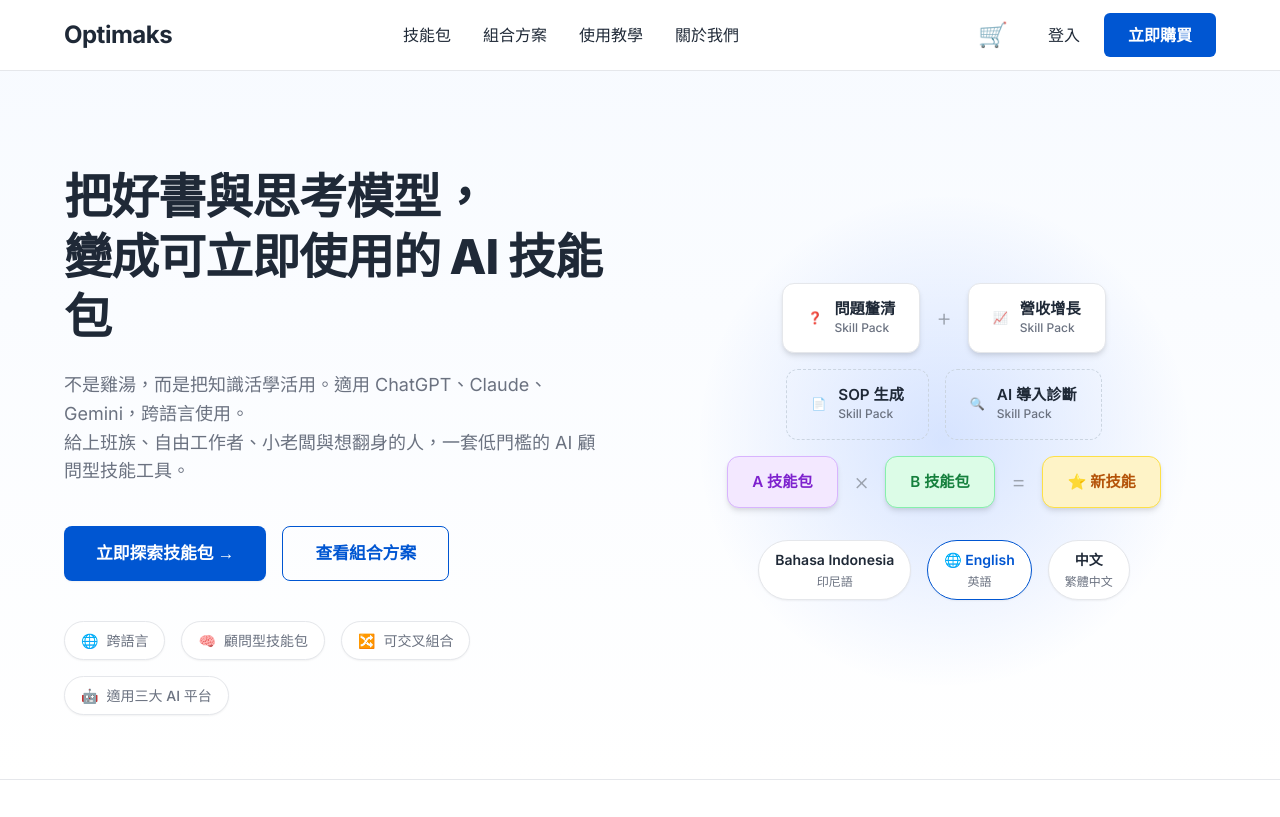
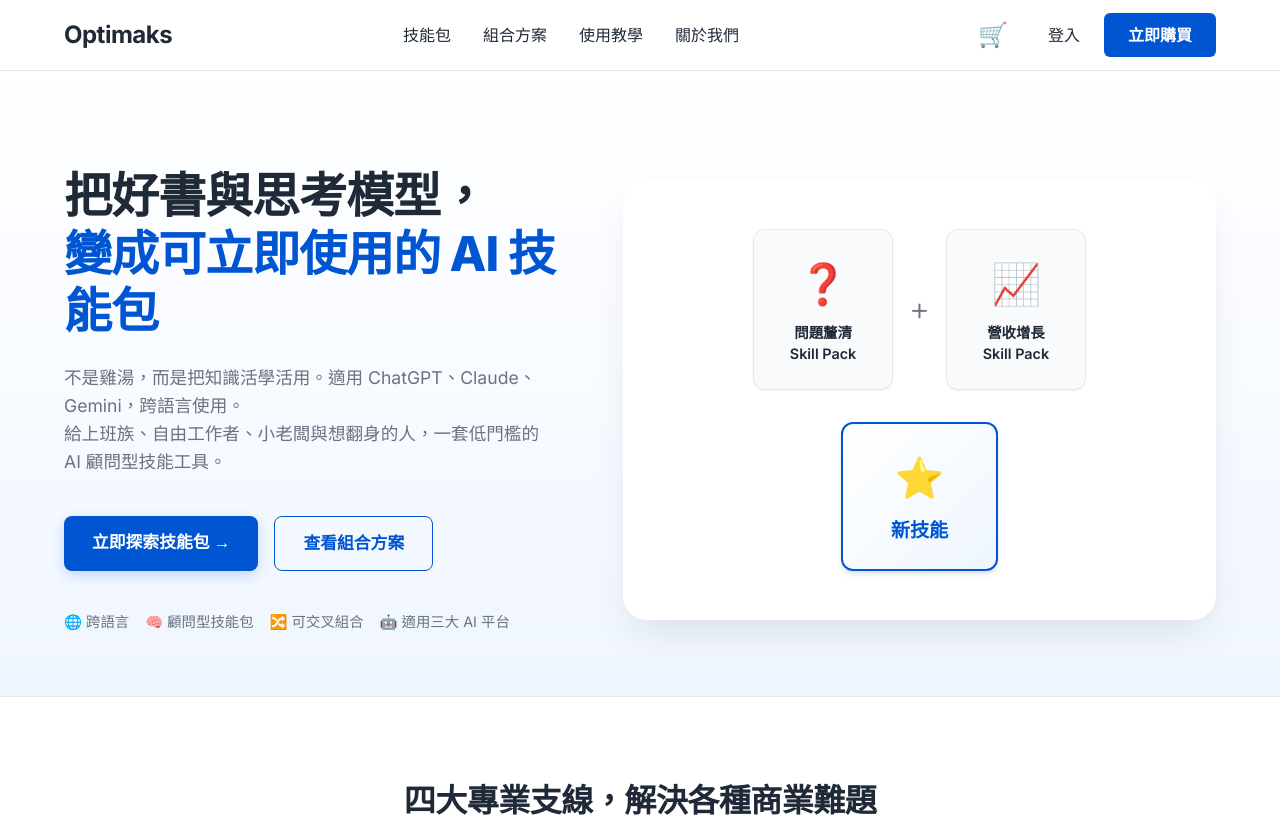
Before and after one commit to optimakspaul/skill_marketplace, a Next.js app: page / in a window 1280 px wide. Shown: the top 817 px of the page. Built offline with nearby package versions, Linux system fonts and the light colour scheme; no server answers.

Commit message:
fix: Revert Hero Section to original 3b12185 look

```diff
--- a/src/app/page.module.css
+++ b/src/app/page.module.css
@@ -54,9 +54,8 @@
    1. Hero Section
    ========================================================================== */
 .hero {
-  position: relative;
   padding: 6rem 0 4rem;
-  background: linear-gradient(180deg, rgba(240, 246, 255, 0.5) 0%, rgba(255, 255, 255, 1) 100%);
+  background: linear-gradient(180deg, #FFFFFF 0%, #F0F6FF 100%);
   border-bottom: 1px solid var(--border-color);
   overflow: hidden;
 }
@@ -75,14 +74,18 @@
 .heroTitle {
   font-size: 3rem;
   font-weight: 800;
-  line-height: 1.25;
+  line-height: 1.2;
   margin-bottom: 1.5rem;
   color: var(--text-main);
   letter-spacing: -1px;
 }
 
+.heroTitleHighlight {
+  color: var(--primary-color);
+}
+
 .heroSubtitle {
-  font-size: 1.125rem;
+  font-size: 1.1rem;
   color: var(--text-muted);
   line-height: 1.6;
   margin-bottom: 2.5rem;
@@ -97,37 +100,29 @@
 .btnPrimary {
   background-color: var(--primary-color);
   color: white;
-  padding: 0.875rem 2rem;
+  padding: 0.85rem 1.75rem;
   border-radius: 8px;
   font-weight: 600;
   font-size: 1.05rem;
   transition: all 0.2s ease;
-  box-shadow: var(--shadow-sm);
-  display: inline-flex;
-  align-items: center;
-  justify-content: center;
-  text-decoration: none;
+  box-shadow: 0 4px 14px 0 rgba(0, 86, 210, 0.2);
 }
 
 .btnPrimary:hover {
   background-color: var(--primary-hover);
   transform: translateY(-2px);
-  box-shadow: 0 6px 20px 0 rgba(0, 82, 255, 0.4);
+  box-shadow: 0 6px 20px 0 rgba(0, 86, 210, 0.3);
 }
 
 .btnOutline {
   background-color: transparent;
   color: var(--primary-color);
-  border: 1.5px solid var(--primary-color);
-  padding: 0.875rem 2rem;
+  border: 1px solid var(--primary-color);
+  padding: 0.85rem 1.75rem;
   border-radius: 8px;
   font-weight: 600;
   font-size: 1.05rem;
   transition: all 0.2s ease;
-  display: inline-flex;
-  align-items: center;
-  justify-content: center;
-  text-decoration: none;
 }
 
 .btnOutline:hover {
@@ -138,126 +133,70 @@
   display: flex;
   flex-wrap: wrap;
   gap: 1rem;
+  color: var(--text-muted);
+  font-size: 0.9rem;
 }
 
-.heroTag {
-  display: inline-flex;
+.heroTags span {
+  display: flex;
   align-items: center;
-  gap: 0.5rem;
-  padding: 0.5rem 1rem;
-  background: white;
-  border: 1px solid var(--border-color);
-  border-radius: 999px;
-  font-size: 0.875rem;
-  color: var(--text-muted);
-  font-weight: 500;
-  box-shadow: var(--shadow-sm);
+  gap: 0.25rem;
 }
 
-.tagIcon {
-  color: var(--primary-color);
+/* Hero Visual Placeholder */
+.heroVisual {
+  flex: 1;
+  display: flex;
+  flex-direction: column;
+  align-items: center;
+  gap: 2rem;
+  background: white;
+  padding: 3rem;
+  border-radius: 24px;
+  box-shadow: 0 20px 40px -10px rgba(0,0,0,0.1);
+  border: 1px solid rgba(255,255,255,0.5);
+  backdrop-filter: blur(10px);
 }
 
-.heroVisual {
-  flex: 1;
-  position: relative;
-  display: flex;
-  justify-content: center;
-  align-items: center;
-}
-
-.heroGlow {
-  position: absolute;
-  top: 50%;
-  left: 50%;
-  width: 500px;
-  height: 500px;
-  background: radial-gradient(circle, rgba(0, 82, 255, 0.15) 0%, rgba(255, 255, 255, 0) 70%);
-  transform: translate(-50%, -50%);
-  z-index: 0;
-  pointer-events: none;
-}
-
-.heroGraphic {
-  position: relative;
-  z-index: 1;
-  display: flex;
-  flex-direction: column;
-  gap: 1rem;
-  align-items: center;
-}
-
-.hgTop, .hgMiddle, .hgBottom {
+.mockupContainer {
   display: flex;
   align-items: center;
   gap: 1rem;
 }
 
-.hgCard, .hgCardOutline, .hgCardPurple, .hgCardGreen, .hgCardYellow {
-  background: white;
+.mockupCard {
+  background: var(--bg-subtle);
   border: 1px solid var(--border-color);
+  padding: 1.5rem;
   border-radius: 12px;
-  padding: 1rem 1.5rem;
-  display: flex;
-  align-items: center;
-  gap: 0.75rem;
-  box-shadow: var(--shadow-md);
+  text-align: center;
   font-weight: 600;
-  font-size: 0.95rem;
-  line-height: 1.2;
+  font-size: 0.9rem;
+  width: 140px;
+  box-shadow: var(--shadow-sm);
 }
 
-.hgCard span, .hgCardOutline span {
-  font-size: 0.75rem;
-  color: var(--text-muted);
-  font-weight: 500;
+.mockupIcon {
+  font-size: 2.5rem;
+  margin-bottom: 0.5rem;
 }
 
-.hgIcon {
-  font-size: 1.5rem;
+.mathSign {
+  font-size: 2rem;
+  color: var(--text-muted);
+  font-weight: 300;
 }
 
-.hgPlus, .hgMultiply, .hgEquals {
-  color: #9CA3AF;
-  font-weight: 300;
-  font-size: 1.5rem;
-}
-
-.hgCardOutline {
-  background: transparent;
-  border: 1px dashed #CBD5E1;
-  box-shadow: none;
-}
-
-.hgCardPurple { background: #F3E8FF; border-color: #D8B4FE; color: #7E22CE; }
-.hgCardGreen { background: #DCFCE7; border-color: #86EFAC; color: #15803D; }
-.hgCardYellow { background: #FEF3C7; border-color: #FDE047; color: #B45309; }
-
-.langBubbles {
-  display: flex;
-  gap: 1rem;
-  margin-top: 1rem;
-}
-
-.bubble, .bubbleMain {
-  background: white;
-  border: 1px solid var(--border-color);
-  padding: 0.5rem 1rem;
-  border-radius: 999px;
-  font-size: 0.875rem;
-  font-weight: 600;
+.mockupCardLarge {
+  background: linear-gradient(135deg, #fff, var(--bg-accent));
+  border: 2px solid var(--primary-color);
+  padding: 1.5rem 3rem;
+  border-radius: 12px;
   text-align: center;
-  box-shadow: var(--shadow-sm);
-  color: var(--text-main);
-}
-.bubble span, .bubbleMain span {
-  font-size: 0.75rem;
-  color: var(--text-muted);
-  font-weight: 400;
-}
-.bubbleMain {
-  border-color: var(--primary-color);
+  font-weight: 700;
+  font-size: 1.2rem;
   color: var(--primary-color);
+  box-shadow: var(--shadow-md);
 }
 
 /* ==========================================================================
--- a/src/app/page.tsx
+++ b/src/app/page.tsx
@@ -18,7 +18,7 @@ export default function Home() {
           <div className={styles.heroContent}>
             <h1 className={styles.heroTitle}>
               把好書與思考模型，<br />
-              變成可立即使用的 AI 技能包
+              <span className={styles.heroTitleHighlight}>變成可立即使用的 AI 技能包</span>
             </h1>
             <p className={styles.heroSubtitle}>
               不是雞湯，而是把知識活學活用。適用 ChatGPT、Claude、Gemini，跨語言使用。<br />
@@ -33,49 +33,30 @@ export default function Home() {
               </Link>
             </div>
             <div className={styles.heroTags}>
-              <span className={styles.heroTag}><span className={styles.tagIcon}>🌐</span> 跨語言</span>
-              <span className={styles.heroTag}><span className={styles.tagIcon}>🧠</span> 顧問型技能包</span>
-              <span className={styles.heroTag}><span className={styles.tagIcon}>🔀</span> 可交叉組合</span>
-              <span className={styles.heroTag}><span className={styles.tagIcon}>🤖</span> 適用三大 AI 平台</span>
+              <span>🌐 跨語言</span>
+              <span>🧠 顧問型技能包</span>
+              <span>🔀 可交叉組合</span>
+              <span>🤖 適用三大 AI 平台</span>
             </div>
           </div>
           <div className={styles.heroVisual}>
-             <div className={styles.heroGlow}></div>
-             <div className={styles.heroGraphic}>
-                <div className={styles.hgTop}>
-                   <div className={styles.hgCard}>
-                      <span className={styles.hgIcon}>❓</span>
-                      <div className={styles.hgText}>問題釐清<br/><span>Skill Pack</span></div>
-                   </div>
-                   <div className={styles.hgPlus}>+</div>
-                   <div className={styles.hgCard}>
-                      <span className={styles.hgIcon}>📈</span>
-                      <div className={styles.hgText}>營收增長<br/><span>Skill Pack</span></div>
-                   </div>
-                </div>
-                <div className={styles.hgMiddle}>
-                   <div className={styles.hgCardOutline}>
-                      <span className={styles.hgIcon}>📄</span>
-                      <div className={styles.hgText}>SOP 生成<br/><span>Skill Pack</span></div>
-                   </div>
-                   <div className={styles.hgCardOutline}>
-                      <span className={styles.hgIcon}>🔍</span>
-                      <div className={styles.hgText}>AI 導入診斷<br/><span>Skill Pack</span></div>
-                   </div>
-                </div>
-                <div className={styles.hgBottom}>
-                   <div className={styles.hgCardPurple}>A 技能包</div>
-                   <div className={styles.hgMultiply}>×</div>
-                   <div className={styles.hgCardGreen}>B 技能包</div>
-                   <div className={styles.hgEquals}>=</div>
-                   <div className={styles.hgCardYellow}>⭐️ 新技能</div>
-                </div>
-                <div className={styles.langBubbles}>
-                   <div className={styles.bubble}>Bahasa Indonesia<br/><span>印尼語</span></div>
-                   <div className={styles.bubbleMain}>🌐 English<br/><span>英語</span></div>
-                   <div className={styles.bubble}>中文<br/><span>繁體中文</span></div>
-                </div>
-             </div>
+            <div className={styles.mockupContainer}>
+              <div className={styles.mockupCard}>
+                <div className={styles.mockupIcon}>❓</div>
+                <div>問題釐清<br/>Skill Pack</div>
+              </div>
+              <span className={styles.mathSign}>+</span>
+              <div className={styles.mockupCard}>
+                <div className={styles.mockupIcon}>📈</div>
+                <div>營收增長<br/>Skill Pack</div>
+              </div>
+            </div>
+            <div className={styles.mockupResult}>
+              <div className={styles.mockupCardLarge}>
+                <div className={styles.mockupIcon}>⭐️</div>
+                <div>新技能</div>
+              </div>
+            </div>
           </div>
         </div>
       </section>
```
